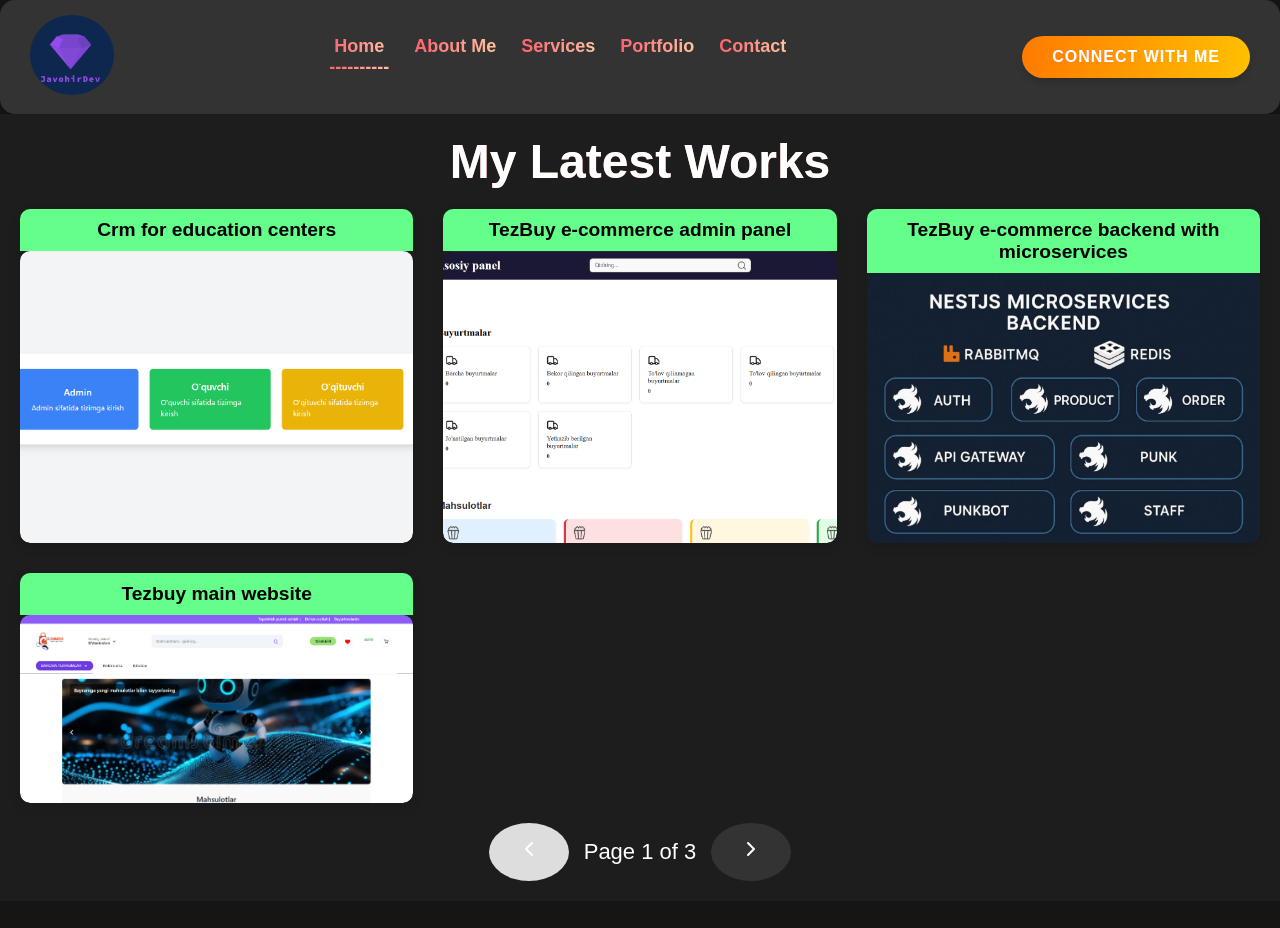
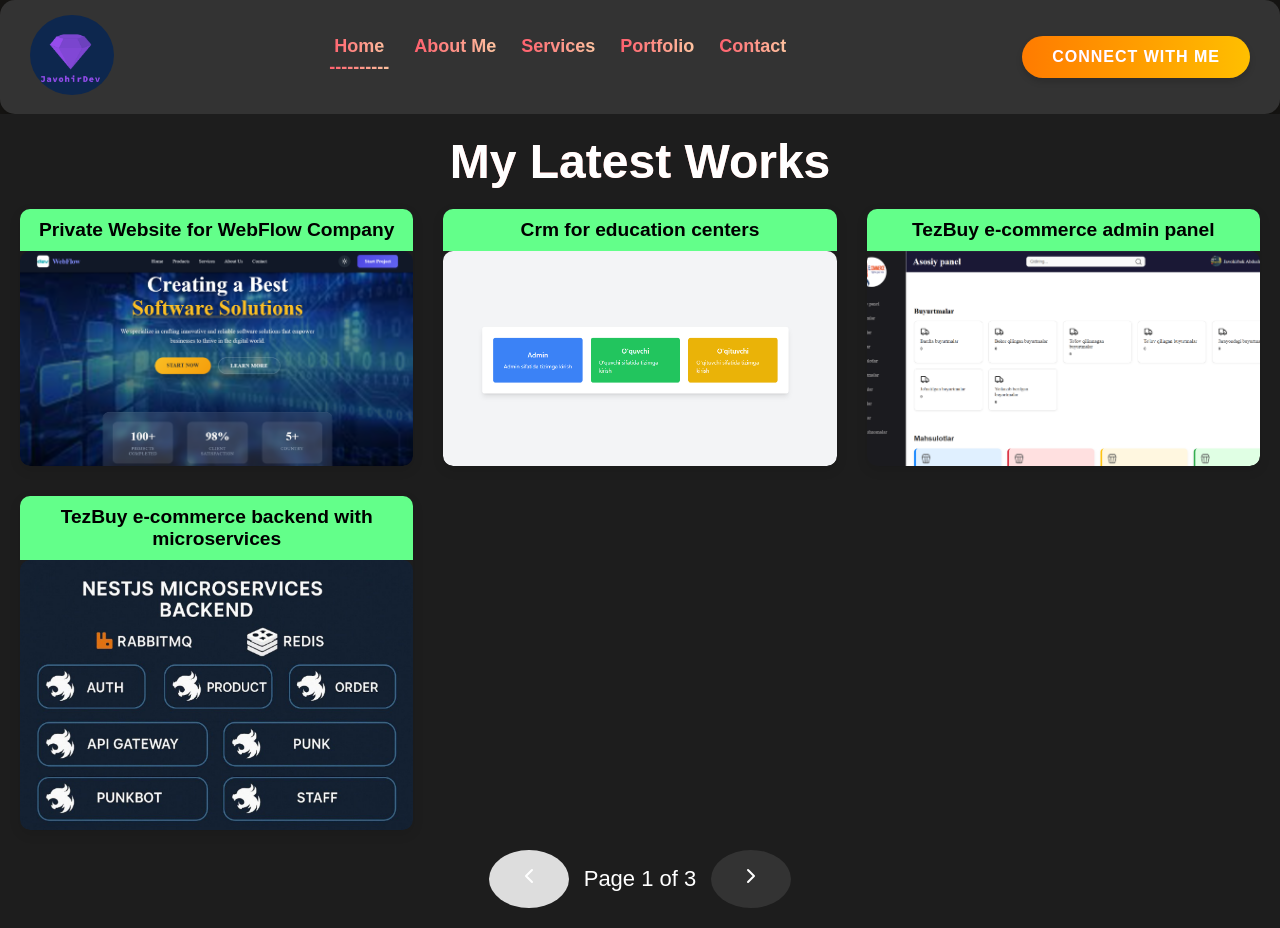
Before and after one commit to javohirbackendDeveloper/my_portfolio_website, a React (Vite) app: page /#/work in a window 1280 px wide. Before the commit the page ends 901 px from the top, so only its background shows below. Built offline with nearby package versions, Linux system fonts and the light colour scheme.

Commit message:
added WebFlow project

```diff
--- a/src/App.jsx
+++ b/src/App.jsx
@@ -13,6 +13,7 @@
     <div>
       <Navbar />
       <Routes>
+        <Route path="/" element={<Hero />} />
         <Route path="/home" element={<Hero />} />
         <Route path="/about" element={<About />} />
         <Route path="/service" element={<Service />} />
--- a/src/components/myWork/myWork.js
+++ b/src/components/myWork/myWork.js
@@ -1,4 +1,12 @@
 export const projects = [
+  {
+    id: "12",
+    name: "Private Website for WebFlow Company",
+    image: "./webflow.png",
+    url: "https://web-flow-ten.vercel.app/",
+    gitHubUrl: "https://github.com/javohirbackendDeveloper/WebFlow",
+    order: 12,
+  },
   {
     id: "1",
     name: "Crm for education centers",
```
Also changed, not shown: public/webflow.png (added).
